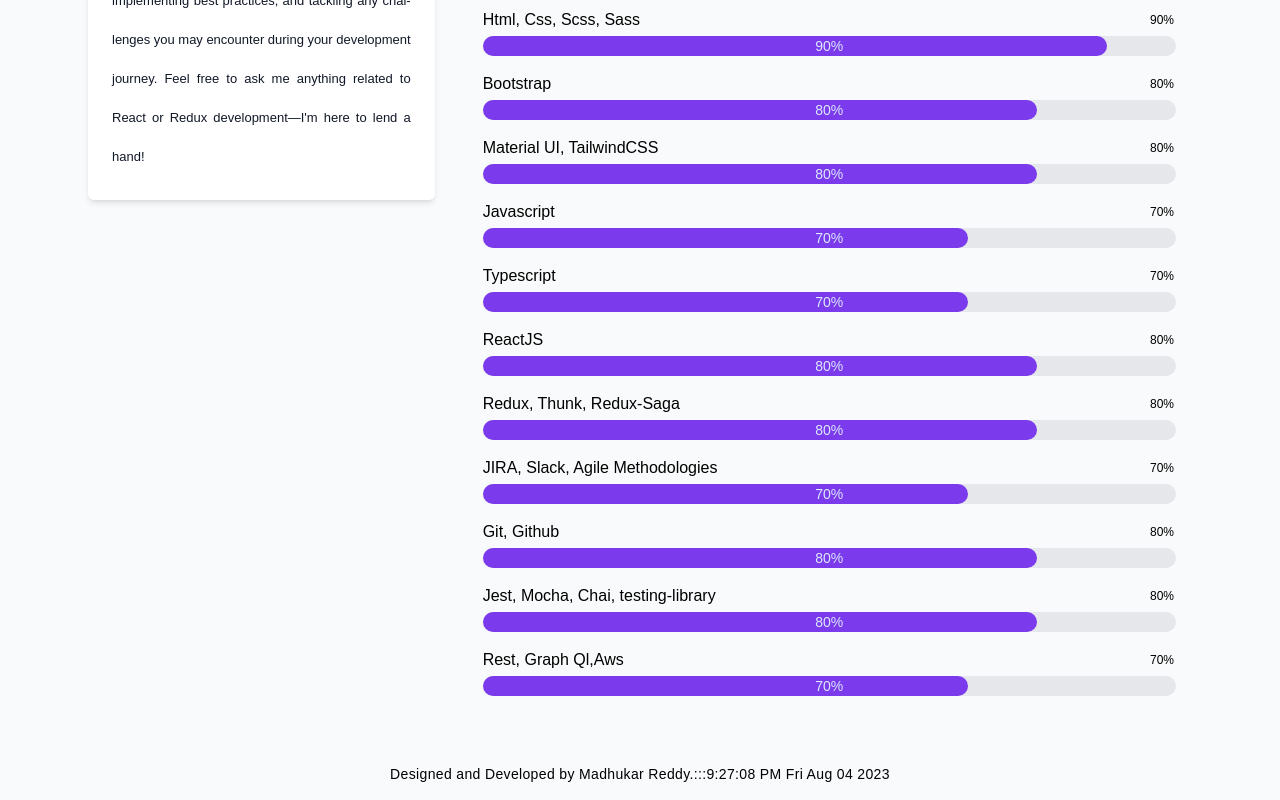
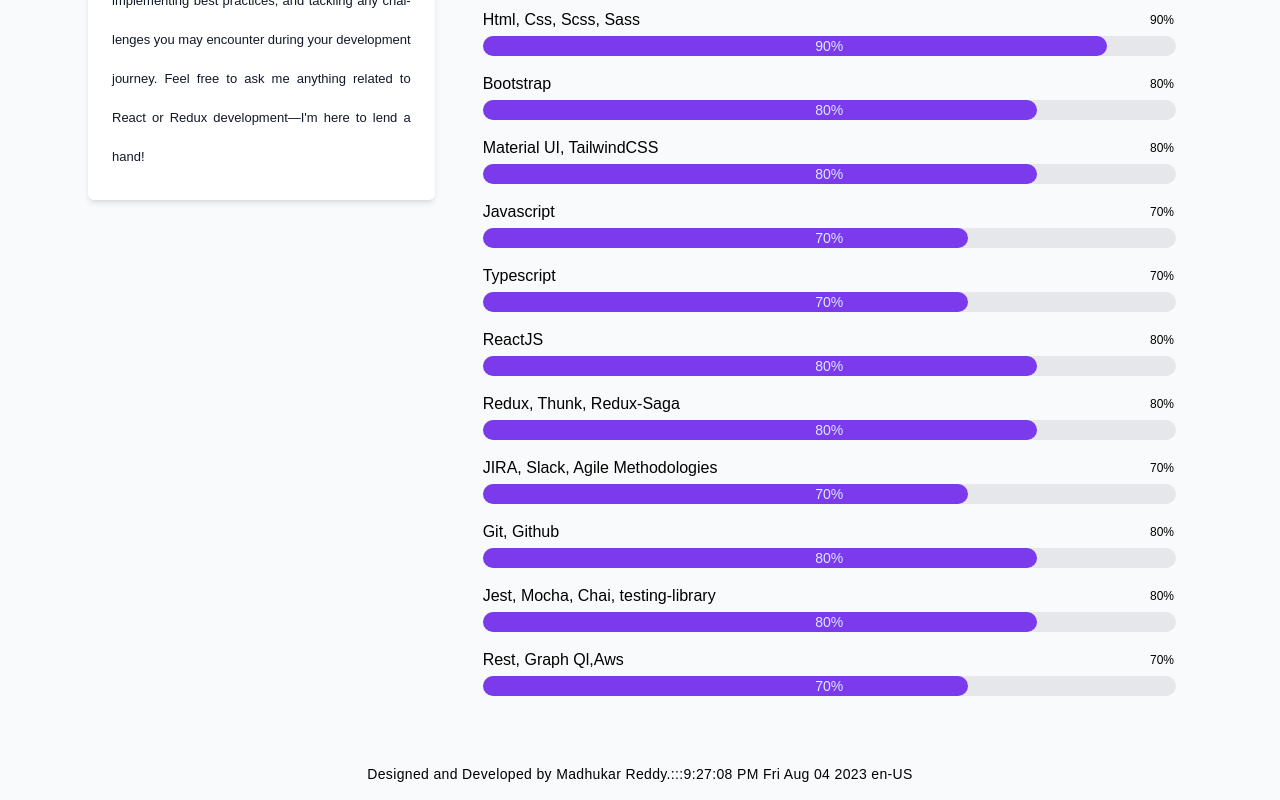
Before and after one commit to mk022104/resume-react-template-main, a React (Create React App) app: page / in a window 1280 px wide. Shown: the part 845-1645 px from the top of the page. Built offline with nearby package versions, Linux system fonts and the light colour scheme.

Commit message:
Added timezone variable

```diff
--- a/src/components/sections/Footer/Footer.jsx
+++ b/src/components/sections/Footer/Footer.jsx
@@ -4,6 +4,8 @@
   const now = new Date().toLocaleTimeString();
   const Today =new Date().toDateString();
   const [time,setTime] = useState(now);
+  const timeZone = Intl.DateTimeFormat().resolvedOptions().locale;
+  console.log(timeZone);
   useEffect(()=>{
    const timer = setInterval(()=>{
       updateTime();
@@ -22,7 +24,7 @@
     <footer className="bg-amber-950 p-4 absolute bottom-0 left-0 w-full">
       <div className="container px-4">
         <p className="text-sm text-black-900 tracking-wide text-center">
-          Designed and Developed by Madhukar Reddy.:::<span class="tracking-tight md:tracking-wide text-black-900 text-center ">{time} {Today}</span>
+          Designed and Developed by Madhukar Reddy.:::<span class="tracking-tight md:tracking-wide text-black-900 text-center ">{time} {Today} {timeZone}</span>
         </p>
       </div>
     </footer>
```
Also changed, not shown: 20 other files (tests, documents, lock files or other folders).
